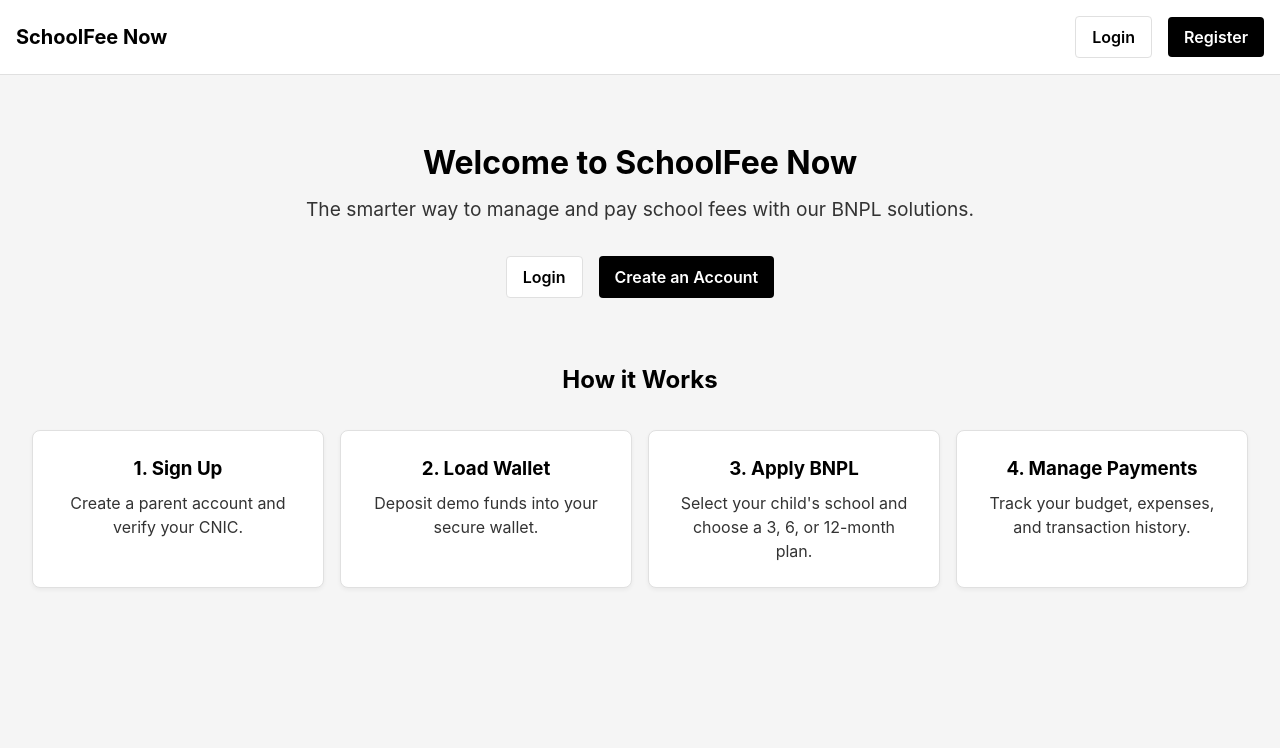
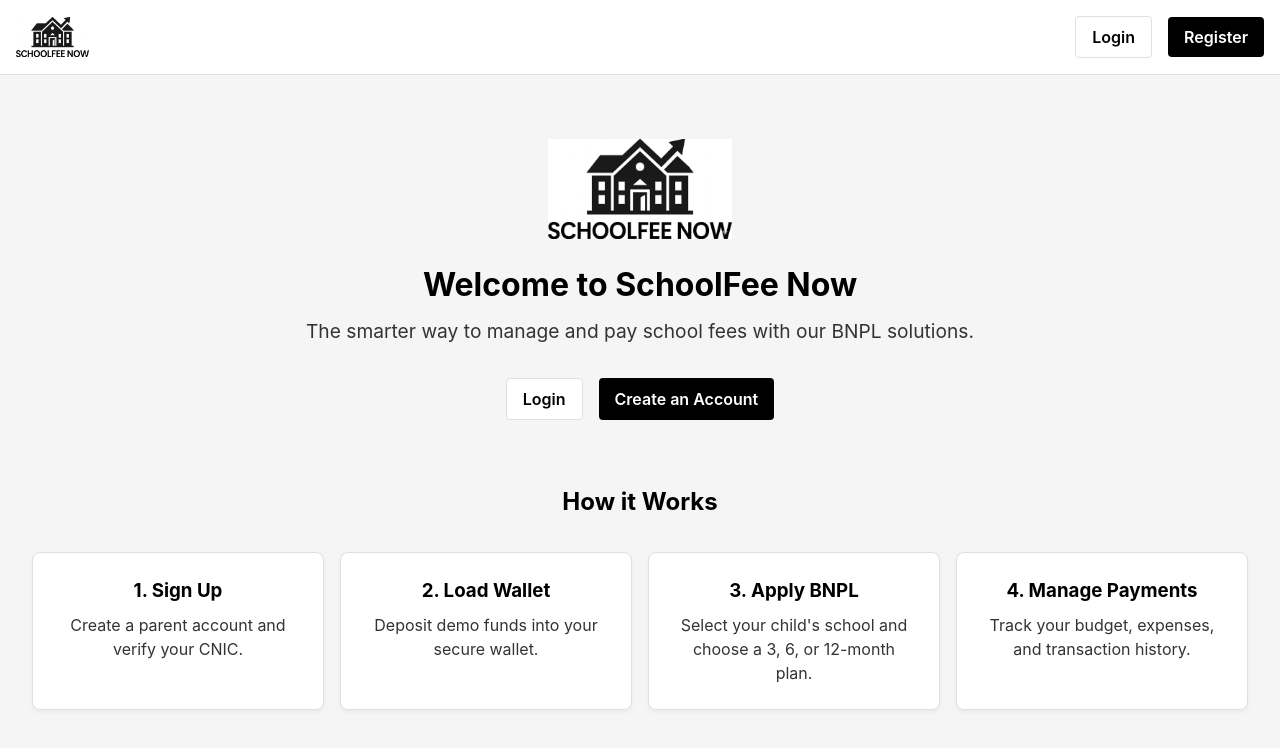
Before and after one commit to harisaqeelkhan/SchoolFee-Now, a React app in the folder frontend/: page / in a window 1280 px wide. Shown: the top 748 px of the page. Built offline with nearby package versions, Linux system fonts and the light colour scheme; the HTML template or start-up script is replaced by a standard one.

Commit message:
Automated sync: Updated backend modules, frontend UI, and NFRs

```diff
--- a/frontend/src/components/layout/Navbar.jsx
+++ b/frontend/src/components/layout/Navbar.jsx
@@ -2,6 +2,7 @@ import React, { useContext } from 'react';
 import { Link, useNavigate } from 'react-router-dom';
 import { AuthContext } from '../../context/AuthContext';
 import { FaUserCircle, FaSignOutAlt } from 'react-icons/fa';
+import logo from '../../assets/logo.jpg';
 
 const Navbar = () => {
   const { user, logout } = useContext(AuthContext);
@@ -15,7 +16,9 @@ const Navbar = () => {
   return (
     <nav style={{ background: 'var(--surface)', padding: '1rem', borderBottom: '1px solid var(--border-light)', display: 'flex', justifyContent: 'space-between', alignItems: 'center' }}>
       <div>
-        <Link to="/" style={{ fontWeight: 'bold', fontSize: '1.25rem', color: 'var(--primary)' }}>SchoolFee Now</Link>
+        <Link to="/" style={{ display: 'flex', alignItems: 'center' }}>
+          <img src={logo} alt="SchoolFee Now Logo" style={{ height: '40px', objectFit: 'contain' }} />
+        </Link>
       </div>
       <div className="flex items-center gap-4">
         {user ? (
--- a/frontend/src/pages/public/Landing.jsx
+++ b/frontend/src/pages/public/Landing.jsx
@@ -1,9 +1,11 @@
 import React from 'react';
 import { Link } from 'react-router-dom';
+import logo from '../../assets/logo.jpg';
 
 const Landing = () => {
   return (
     <div style={{ textAlign: 'center', marginTop: '2rem' }}>
+      <img src={logo} alt="SchoolFee Now Logo" style={{ height: '100px', marginBottom: '1rem', objectFit: 'contain' }} />
       <h1>Welcome to SchoolFee Now</h1>
       <p style={{ fontSize: '1.2rem', marginBottom: '2rem', color: 'var(--text-dark)' }}>
         The smarter way to manage and pay school fees with our BNPL solutions.
```
Also changed, not shown: frontend/src/assets/logo.jpg (added).
